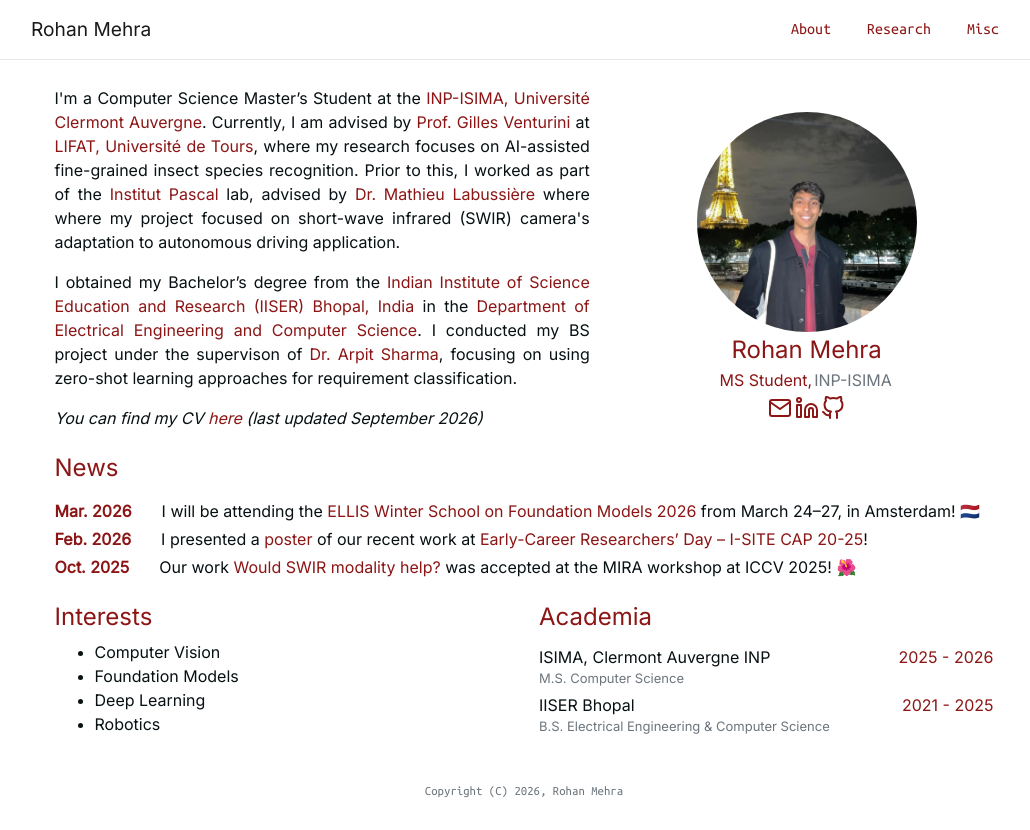
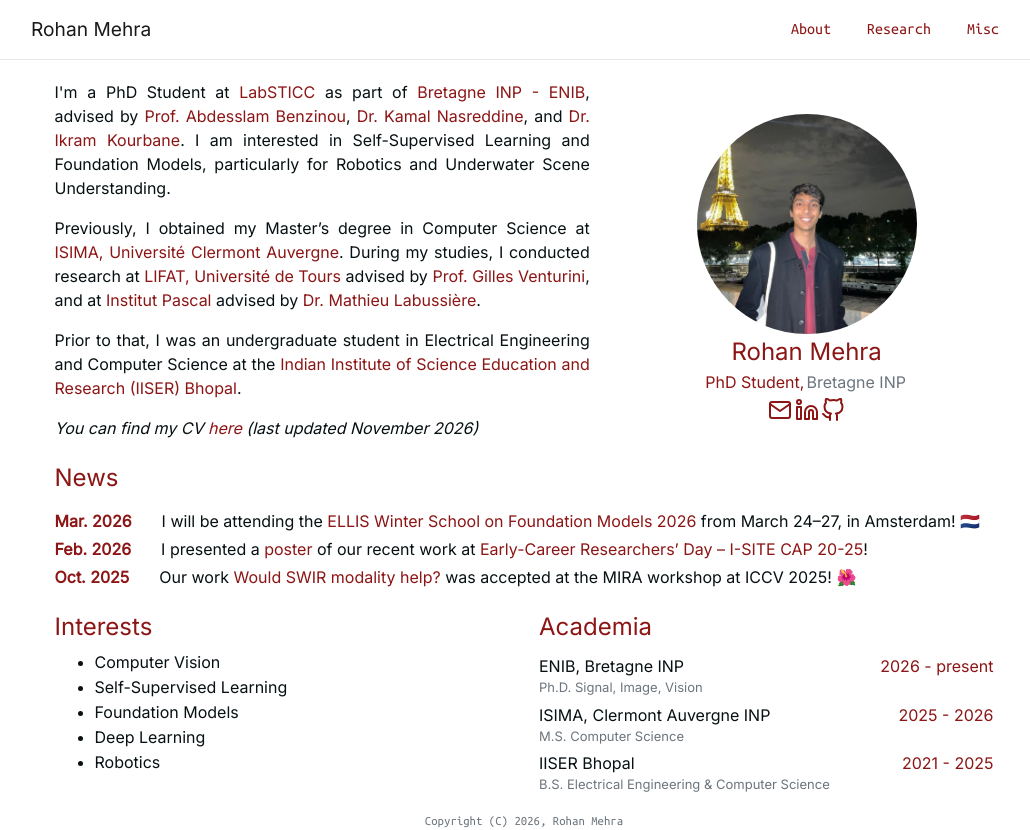
Before and after one commit to rohmeh/rohmeh.github.io, a plain HTML site: page index.html in a window 1280 px wide. Shown: the whole page, without its empty margins (116-1146 px from the left). Before the commit the page ends 800 px from the top, so only its background shows below. Drawn offline with nearby package versions, Linux system fonts and the light colour scheme; some icons are missing; a web font is replaced by a local one.

Commit message:
Updated PhD information

```diff
--- a/index.html
+++ b/index.html
@@ -89,10 +89,10 @@
 
                             <div class="row w-100 justify-content-center" id="title-name">
                                 <span class="main_color" id="title">
-                                    MS Student,
+                                    PhD Student,
                                 </span>
                                 <span id="name" class="text-muted">
-                                    INP-ISIMA
+                                    Bretagne INP
                                 </span>
                             </div>
                             <div class="row w-100 justify-content-center text-muted" id="email">
@@ -127,20 +127,23 @@
                         <div class="col w-100 text-justify">
                             <!--<p><em>Université I am actively looking for <strong>Master&rsquo;s Opportunity</strong>, with a particular interest in <strong>Image Processing</strong>, especially at the intersection of non-conventional sensing modalities.</em></p>-->
                             <!-- <p>Hey! I'm Rohan.</p> -->
-                            <p> I'm a Computer Science Master&rsquo;s Student at the <a
-                                    href="https://www.isima.fr/en/home/">INP-ISIMA, Université Clermont Auvergne</a>.
-                                Currently, I am advised by <a href="https://sites.google.com/view/gilles-venturini/">Prof. Gilles Venturini</a> at <a href="https://lifat.univ-tours.fr/">LIFAT, Université de Tours</a>, where my research focuses on AI-assisted fine-grained insect species recognition.
-                                Prior to this, I worked as part of the <a href="http://www.institutpascal.uca.fr/index.php/en/comsee">Institut Pascal</a> lab, advised by <a href="https://mathlabu.github.io/">Dr. Mathieu Labussière</a>
-                                where where my project focused on short-wave infrared (SWIR) camera's adaptation to
-                                autonomous driving application. </p>
-                                <p>I obtained my Bachelor&rsquo;s degree from the <a href="https://iiserb.ac.in">Indian
-                                Institute of Science Education and Research (IISER) Bhopal, India</a> in the <a
-                                href="https://eecs.iiserb.ac.in/">Department of Electrical Engineering and Computer
-                                Science</a>. I conducted my BS project under the supervison of <a
-                                href="https://sites.google.com/iiserb.ac.in/arpit-sharma/home">Dr. Arpit Sharma</a>,
-                            focusing on using zero-shot learning approaches for requirement classification. </p>
+                            <p> I'm a PhD Student at <a href="https://labsticc.fr/en">LabSTICC</a> as part of <a href="https://www.enib.fr/">Bretagne INP - ENIB</a>, advised by <a
+                                href="https://scholar.google.com/citations?user=aBa-dGcAAAAJ&hl=en">Prof. Abdesslam Benzinou</a>, <a href="https://sites.google.com/site/knasredd1/">Dr. Kamal Nasreddine</a>, and <a
+                                href="https://scholar.google.com/citations?hl=en&user=9vmi448AAAAJ">Dr. Ikram Kourbane</a>. I am interested in Self-Supervised Learning and Foundation Models, particularly for Robotics and Underwater Scene Understanding.
+                            </p>
+
+                            <p> Previously, I obtained my Master&rsquo;s degree in Computer Science at <a href="https://www.isima.fr/en/home/">ISIMA, Université Clermont Auvergne</a>. During my studies, I conducted research at <a href="https://lifat.univ-tours.fr/">LIFAT, Université de Tours</a> advised
+                                by <a href="https://sites.google.com/view/gilles-venturini/">Prof. Gilles Venturini</a>, and at <a href="http://www.institutpascal.uca.fr/index.php/en/comsee">Institut Pascal</a> advised by <a href="https://mathlabu.github.io/">Dr.
+                                    Mathieu Labussière</a>.
+                            </p>
+
+                            <p> Prior to that, I was an undergraduate student in Electrical Engineering and Computer Science at the <a href="https://iiserb.ac.in">Indian
+                                Institute of Science Education and Research (IISER) Bhopal</a>.
+                            </p>
+
                             <p><em>You can find my CV <a href="/docs/CV_Rohan_Mehra.pdf" target="_blank">here</a> (last
-                                    updated September 2026)</em></p>
+                                updated November 2026)</em>
+                            </p>
                         </div>
                     </div>
                 </div>
@@ -191,15 +194,34 @@
                 <div class="interests col ">
                     <h4 class="main_color">Interests</h4>
                     <ul>
-                        <li>Computer Vision</li>
-                        <li>Foundation Models</li>
-                        <li>Deep Learning</li>
+                        <li style="margin-bottom: 1px;">Computer Vision</li>
+                        <li style="margin-bottom: 1px;">Self-Supervised Learning</li>
+                        <li style="margin-bottom: 1px;">Foundation Models</li>
+                        <li style="margin-bottom: 1px;">Deep Learning</li>
                         <li>Robotics</li>
                     </ul>
                 </div>
 
                 <div class="academia col">
                     <h4 class="main_color">Academia</h4>
+
+                    <div class="row">
+                        <div class="course col">
+                            <div class="institution_dates row">
+                                <div class="institution col" id="institution_title">
+                                    ENIB, Bretagne INP
+                                </div>
+                                <div class="main_color dates col-auto text-right">
+                                    2026 - present
+                                </div>
+                            </div>
+                            <div class="degree_major row">
+                                <div class="text-muted col">
+                                    Ph.D. Signal, Image, Vision
+                                </div>
+                            </div>
+                        </div>
+                    </div>
 
                     <div class="row">
                         <div class="course col">
```
Also changed, not shown: 1 other file.
